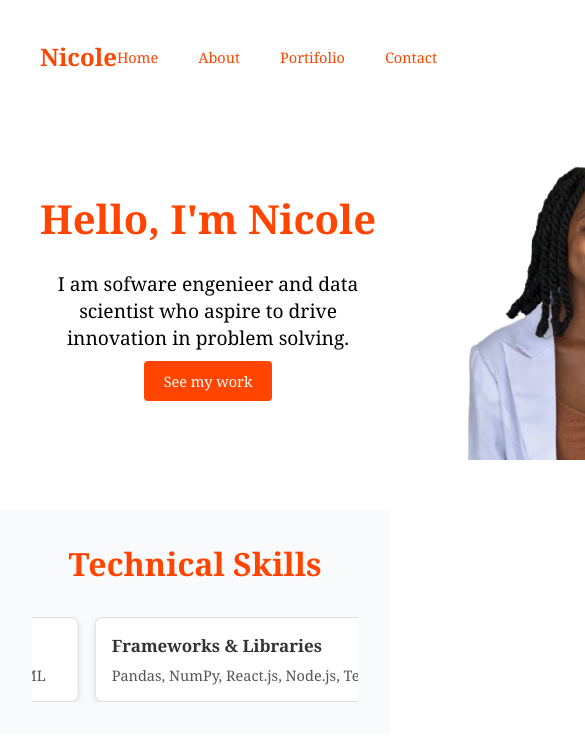
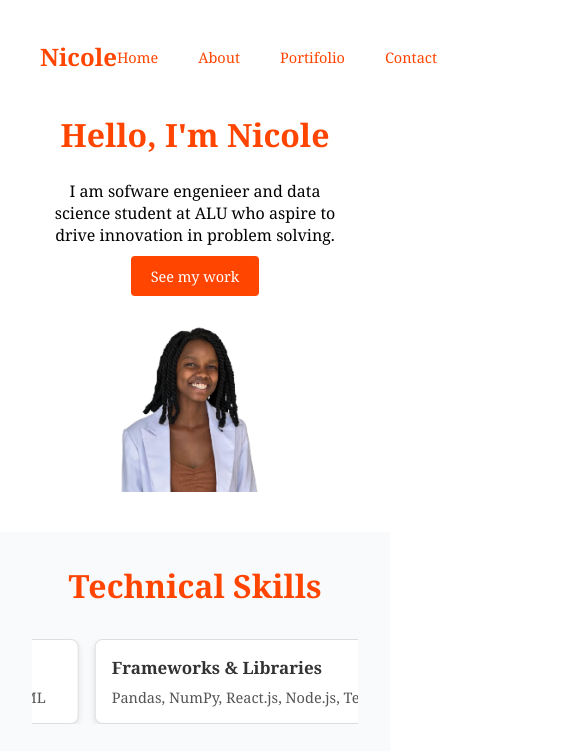
Before and after one commit to NicoleMbera/portifolio, a plain HTML site: page index.html in a window 390 px wide. Shown: the top 751 px of the page, 585 px wide, since content can reach past the window. Drawn offline with Linux system fonts and the light colour scheme.

Commit message:
responsiveness and added education section

```diff
--- a/index.html
+++ b/index.html
@@ -21,12 +21,12 @@
       </ul>
     </nav>
     <section id="hero" class="hero">
-      <div>
+      <div class="hero-text">
         <h1>Hello, I'm Nicole</h1>
-      <p>I am sofware engenieer and data scientist who aspire to drive innovation in problem solving.</p>
+      <p>I am sofware engenieer and data science student at ALU who aspire to drive innovation in problem solving.</p>
       <a href="#portfolio" class="btn">See my work</a>
       </div>
-      <img src="images/professional.png", alt="Meet Nicole", width="450">
+      <img src="images/professional.png", alt="Meet Nicole", class="hero-img">
     </section>
   </header>
 
--- a/style.css
+++ b/style.css
@@ -55,6 +55,7 @@ color: orangered;  }
     text-align:center;
 
  }
+
 .hero h1 {
     display: inline-block;
     font-size: 2.5rem;
@@ -75,6 +76,38 @@ color: orangered;  }
      font-size:1.2rem;
       margin-bottom:20px;
 }
+
+.hero-img {
+  max-width: 100%;
+  /* height: auto; */
+  object-fit: cover;
+  margin-top: 20px;
+}
+@media (max-width: 768px) {
+  .hero {
+    flex-direction: column;
+    text-align: center;
+    height: auto;
+  }
+
+  .hero-img {
+    width: 80%;
+    margin-top: 20px;
+    order: 1;
+  }
+  .hero-text{
+    order: 2g;
+  }
+  .hero h1 {
+    font-size: 2rem;
+  }
+
+  .hero p {
+    font-size: 1rem;
+  }
+}
+
+
 .btn {
     margin-top: 50px;
     padding:10px 20px;
```
